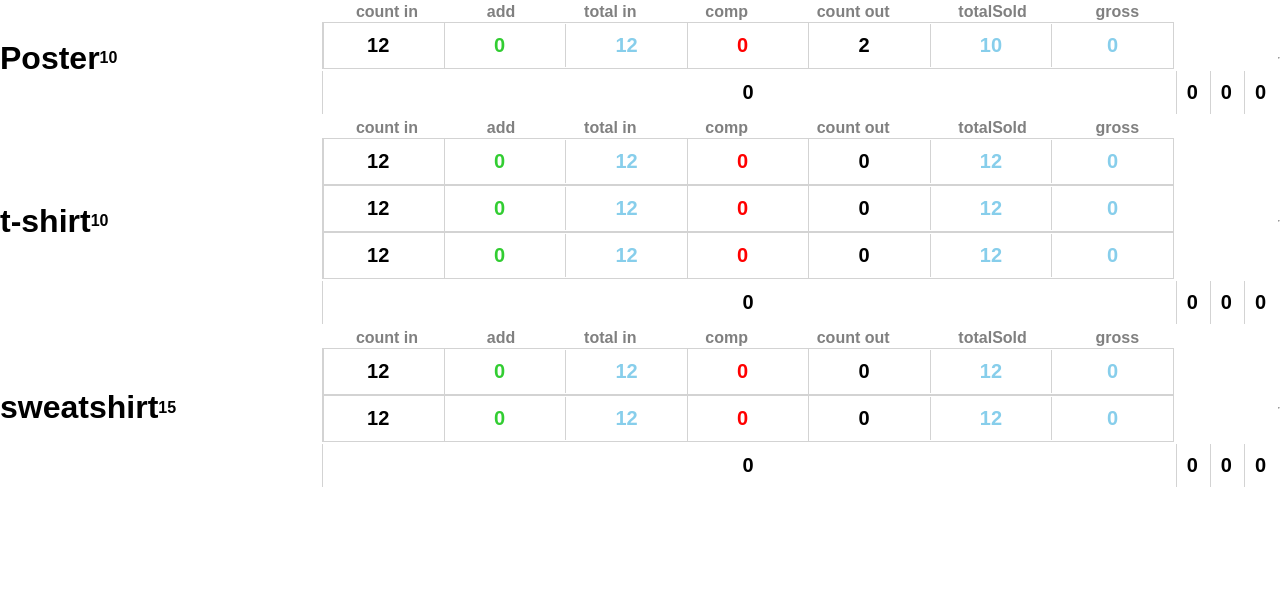
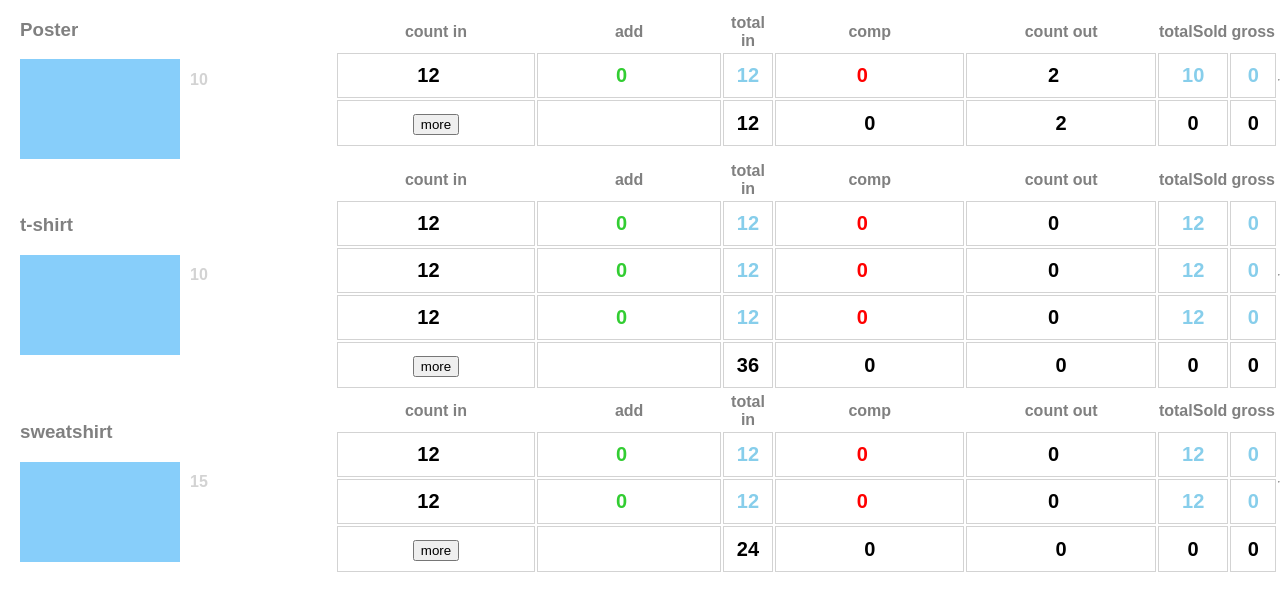
Before and after one commit to kimdrosa/atVenu-takehome, a React (Create React App) app: page / in a window 1280 px wide. Shown: the top 610 px of the page. Built offline with nearby package versions, Linux system fonts and the light colour scheme.

Commit message:
added some table formatting and a placeholder image for each merch item, also added totals calculation logic

```diff
--- a/src/App.css
+++ b/src/App.css
@@ -37,9 +37,22 @@
 
 .itemDescription {
   display: flex;
+  color: grey;
   flex-direction: row;
   align-items: center;
+  margin-left: 20px;
   width: 25%;
+}
+
+.price {
+  margin: 10px;
+  color: lightgrey;
+}
+
+.imagePlaceholder{
+  background-color: lightskyblue;
+  width: 60px;
+  padding: 50px;
 }
 
 .itemCounts {
@@ -53,26 +66,14 @@
 }
 
 .itemCountsRow {
-  display: flex;
-  align-items: center;
-  justify-content: space-around;
-  margin: none;
   border: solid lightgrey;
   border-width: .5px;
 }
 
 .itemCountsTitles {
   color: grey;
-  display: flex;
-  align-items: center;
-  justify-content: space-around;
-  margin: none;
 }
 .itemTotalsRow{
-  display: flex;
-  align-items: center;
-  justify-content: space-around;
-  margin: none;
   border: solid lightgrey;
   border-width: .5px;
 }
@@ -81,11 +82,11 @@ hr{
 }
 td {
   font-weight: 550;
-  border-left: solid lightgrey;
-  width: 100%;
+  width: auto;
   font-size: 20px;
   text-align: center;
-  border-width: .5px;
+  border: solid lightgrey;
+  border-width: 0.5px;
   padding: 10px;
 }
 .countInput {
@@ -93,12 +94,14 @@ td {
   font-size: 20px;
   text-align: center;
   width: 100%;
-  padding: none;
+  padding: 0px;
   border: none;
+  box-sizing: border-box;
 }
 
-input[type=number]:focus {
-  border: none;
+input:focus {
+  outline: grey;
+  border: gray;
 }
 
 #add.countInput {
--- a/src/App.js
+++ b/src/App.js
@@ -1,6 +1,6 @@
 import logo from './logo.svg';
 import './App.css';
-import { useState, useEffect } from 'react';
+import { useState, useEffect, useRef, createContext, useContext } from 'react';
 
 const MOCKITEMS = {
     0: {name:"Poster", price: 10.00, options: { 0:{type: null, countIn: 12, add: 0, totalIn: 12, comp:0, countOut: 2, totalSold: 0, gross: 0}}},
@@ -17,13 +17,29 @@ const MOCKITEMS = {
     }
 }
 
+//context to contain state for all options for a merch item, tracks totals, price etc
+const MerchItemContext = createContext()
+
+function MerchItem({ item, merchId }) {
+  const[itemId, setItemId] = useState(merchId)
+  return(
+    <div className="merchItem">
+      <ItemDescription item={item}/>
+      <ItemCounts item={item} merchId={merchId}/>
+      <hr/>
+    </div>
+  )
+}
 
 function ItemDescription({ item }) {
   //include item name image and price
   return(
     <div className="itemDescription">
-      <h1>{item.name}</h1>
-      <h4>{item.price}</h4>
+      <div>
+        <h3>{item.name}</h3>
+        <div className="imagePlaceholder"></div>
+      </div>
+      <h4 className="price">{item.price}</h4>
     </div>
     )
 }
@@ -52,7 +68,6 @@ function ItemCounts({ item, merchId }) {
       {counts}
       <ItemTotalsRow className="itemTotalsRow" merchId={merchId}/>
     </table>
-
     </div>
   )
 }
@@ -91,7 +106,7 @@ function ItemCountsRow({ option, optionId, merchId }){
     setCountOut(e.target.value)
     MOCKITEMS[merchId].options[optionId].countOut = e.target.value
   }
-console.log(MOCKITEMS)
+
   return(
     <tr className="itemCountsRow">
       <td><CountInput count={{name: "countIn", val: countIn}} onChange={handleCountInChange}/></td>
@@ -113,42 +128,43 @@ function CountInput({ count, onChange }){
 }
 
 function ItemTotalsRow({ merchId }){
-  let totalInSum = 0
-  let compSum = 0
-  let countOutSum = 0
-  let totalSoldSum = 0
+  // const [totalInSum, setTotalInSum] = useState(0)
+  // const [compSum, setCompSum] = useState(0)
+  // const [countOutSum, setCountOutSum] = useState(0)
+  // const [totalSoldSum, setTotalSoldSum] = useState(0)
+  // const [gross, setGross] = useState(0)
 
-  let options = MOCKITEMS[merchId].options
+  const totalInSum = useRef(0)
+  const compSum = useRef(0)
+  const countOutSum = useRef(0)
+  const totalSoldSum = useRef(0)
+  const gross = useRef(0)
+  const options = MOCKITEMS[merchId].options
 
   function calculateTotals(){
     for(const key in options){
-      totalInSum += options[key].totalIn
-      compSum += options[key].comp
-      countOutSum += options[key].countOut
-      totalSoldSum += options[key].totalSold
+      totalInSum.current = totalInSum.current + options[key].totalIn
+      compSum.current = compSum.current + options[key].comp
+      countOutSum.current = countOutSum.current + options[key].countOut
+      totalSoldSum.current = totalSoldSum.current + options[key].totalSold
+      gross.current = gross.current + options[key].gross
     }
   }
 
+  calculateTotals()
+
   return(
     <tr>
-      <td>{totalInSum}</td>
-      <td>{compSum}</td>
-      <td>{countOutSum}</td>
-      <td>{totalSoldSum}</td>
+      <td><button>more</button></td>
+      <td></td>
+      <td>{totalInSum.current}</td>
+      <td>{compSum.current}</td>
+      <td>{countOutSum.current}</td>
+      <td>{totalSoldSum.current}</td>
+      <td>{gross.current}</td>
     </tr>
   )
 
-}
-
-function MerchItem({ item, merchId }) {
-  //render the ItemDescription and Item Counts
-  return(
-    <div className="merchItem">
-    <ItemDescription item={item}/>
-    <ItemCounts item={item} merchId={merchId}/>
-    <hr/>
-    </div>
-  )
 }
 
 function MerchItems({ items }){
```
